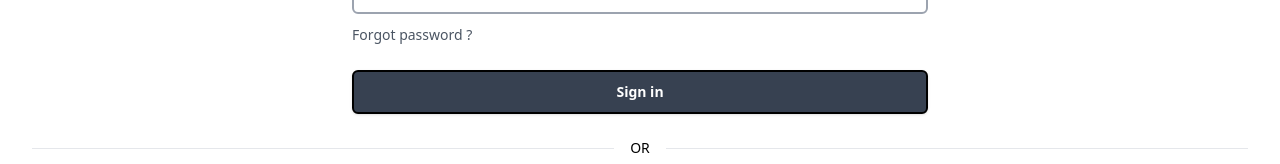
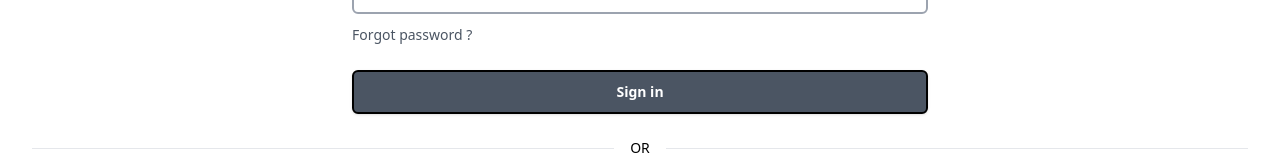
Before and after one commit to syncrao/Rajputi-E-Commerce-Platform, a React (Vite) app in the folder frontend/: page /login in a window 1280 px wide. Shown: the part 478-642 px from the top of the page. Built offline with nearby package versions, Linux system fonts and the light colour scheme; no server answers.

Commit message:
added sections

```diff
--- a/frontend/src/screens/LoginScreen.jsx
+++ b/frontend/src/screens/LoginScreen.jsx
@@ -144,7 +144,7 @@ export default function LoginScreen() {
                        ${
                          loading
                            ? "bg-gray-400 text-gray-700 cursor-not-allowed"
-                           : "bg-gray-700 text-white hover:bg-black focus:outline-rajputi-yellow"
+                           : "bg-gray-600 text-white hover:bg-black focus:outline-rajputi-yellow"
                        }`}
           >
             {loading ? (
```
